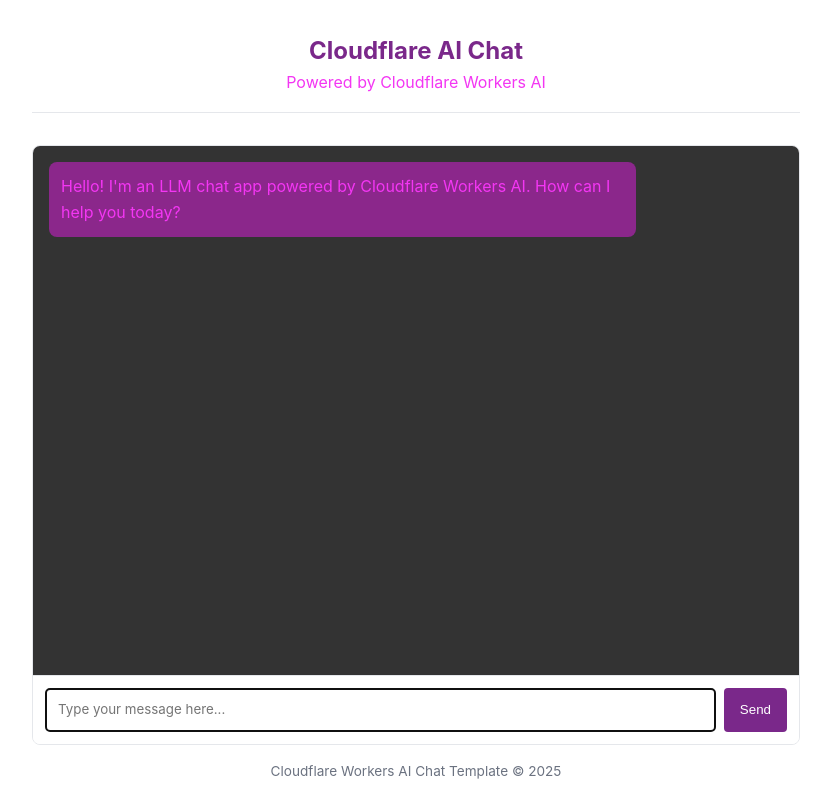
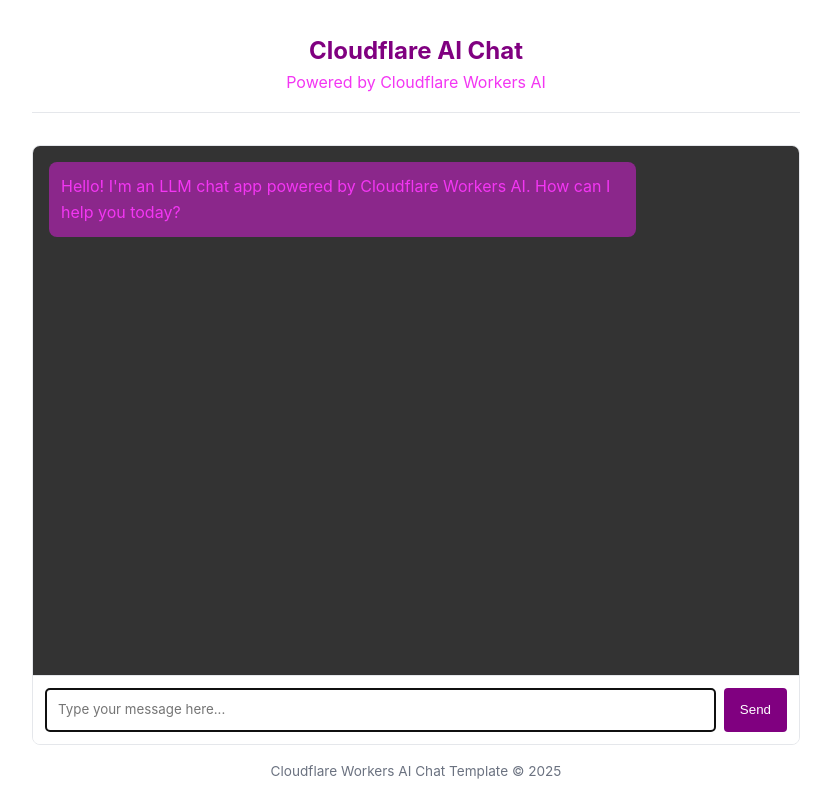
Before and after one commit to illpro226/llm-chat-app-template, a website: page public/index.html in a window 1280 px wide. Shown: the whole page, without its empty margins (224-1055 px from the left). Drawn offline with Linux system fonts and the light colour scheme.

Commit message:
Update primary colors in index.html

```diff
--- a/public/index.html
+++ b/public/index.html
@@ -6,8 +6,8 @@
 		<title>LLM Chat App</title>
 		<style>
 			:root {
-				--primary-color: #7a288a;
-				--primary-hover:  #6c5ce7;
+				--primary-color: #800080;
+				--primary-hover:  #FF00FF;
 				--light-bg: #333;
 				--border-color: #e5e7eb;
 				--text-color: #F336F3;
```
